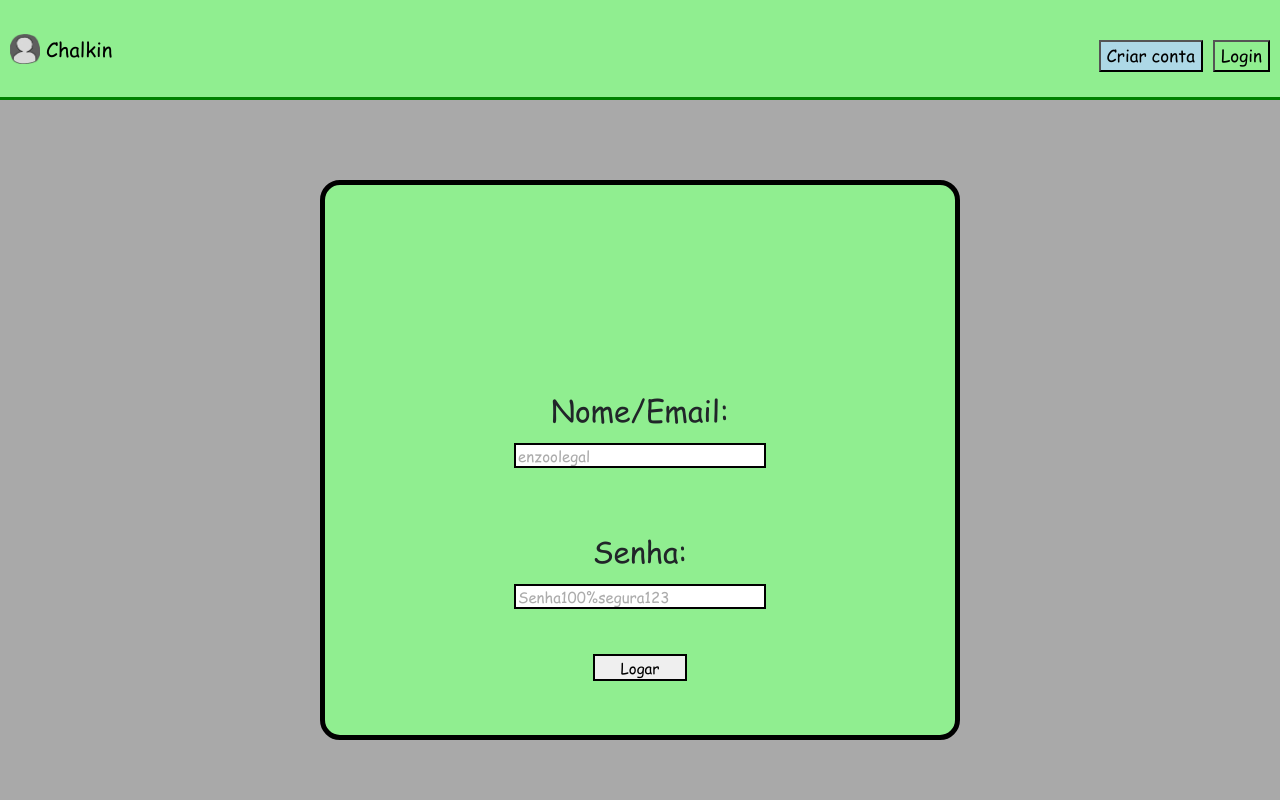
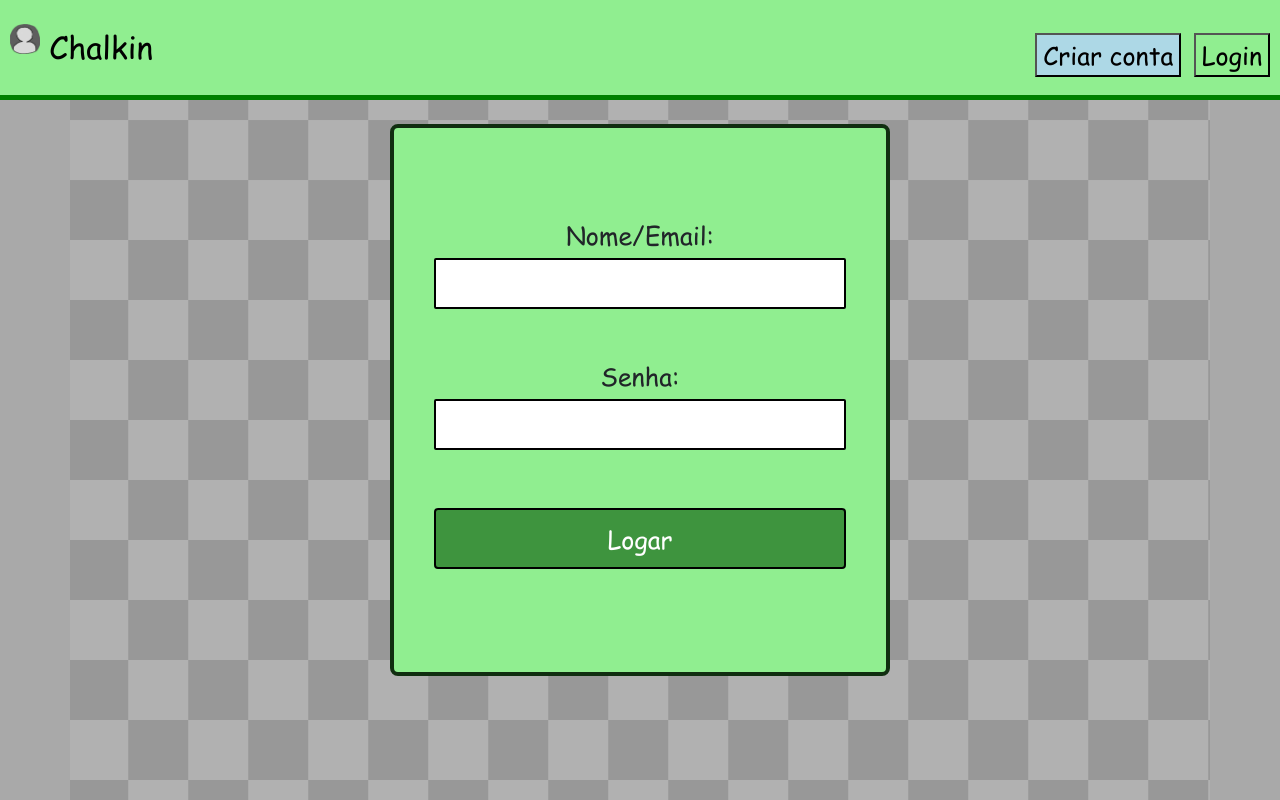
Before and after one commit to Enzopyetroo/Chalkin, a PHP site: page /login.php in a window 1280 px wide. Run offline with PHP 8.4, Linux system fonts and the light colour scheme; some libraries are stand-ins or nearby versions.

Commit message:
melhorias na página de login, background de checkers wip

```diff
--- a/login.php
+++ b/login.php
@@ -9,114 +9,101 @@
     <link rel="stylesheet" href="styles.css">
     <link rel="icon" type="image/x-icon" href="Imagens/moço.png">
     <style>
-        h1{
-            font-size: 60px;
-            margin-top: 50px;
+    body, html {
+      height: 100%;
+      margin: 0;
+      display: flex;
+      align-items: center;
+      justify-content: center;
+      font-size: 25px;
     }
-        .Coisa{
-            position:fixed;
+
+    .login-container {
       background-color: #90ee90;
-            border: 5px solid black;
-            border-radius: 20px;
-            width: 30%;
-            height: 70%;
-            top: 75%;
-            right: 50%;
-            font-size: 30px;
-            transform: translate(50%, -75%);
-            justify-content: center;
-            line-break: strict;
+      padding: 40px;
+      border: 4px solid #102e10;
+      width: 500px;
+      border-radius: 8px;
     }
-        form{
-            margin-top: 25%;
+
+    form {
+      display: flex;
+      flex-direction: column;
     }
-        .border{
-            border: 2px solid black !important
+
+    label {
+      margin-top: 10px;
+      margin-bottom: 5px;
     }
-        ::placeholder{
-            color:rgb(172, 172, 172);
-            opacity: 1;
+
+    input {
+      padding: 10px;
+      font-size: 18px;
+      border: 2px solid black;
+      border-radius: 2px;
     }
-        input[type="text"],input[type="password"]{
-            width: 40%;
-            height: 25px;
-            margin-top: 10px;
-            font-size: 15px !important;
-        }
-        input[type="button"]{
-            width: 15%;
-            height: 30px;
-            font-size: 20px;
-            font-size: 15px !important;
+
+    #submit {
+      margin-top: 20px;
+      padding: 10px;
+      background-color:#3e943e;
+      color: white;
+      border: 2px solid black;
+      border-radius: 4px;
+      cursor: pointer;
+      font-size: 25px;
       transition: 0.1s;
     }
 
-        #chalkin{
+    #submit:hover {
+      filter: brightness(110%);
+      scale: 1.025;
+    }
+
+    span {
+      color: red;
+    }
+
+    p {
+      margin: 5px 0;
+      font-size: 20px;
+    }
+
+    .erro{
+        color: red;
+    }
+
+    .container {
+        overflow: hidden;
         position: absolute;
-            top: 50%;
-            right: 50%;
-            transform: translate(50%, -50%);
-            z-index: 0;
+        z-index: -1;
         width: 100%;
+        height: 100%;
+        margin: 0;
         opacity: 0.1;
-            filter: blur(10px);
-            font-size: 400px;
     }
-        span{
-            color: red;
-            font-size: 20px;
-            display: none;
+
+    .sliding-background {
+        background: url("Imagens/checkers.png");
+        height: 100vh;
+        width: 300%;
+        animation: slide 60s linear infinite;
     }
-        #submit:active{
-            scale: 0.98;
+
+    @keyframes slide{
+        0% {
+            transform: translate3d(0, 0, 0);
         }
-                @media only screen and (max-width: 1500px) {
-            .coisa{
-                width: 50%;
+        100% {
+            transform: translate3d(-100vw, 0, 0);
         }
     }
-        @media only screen and (max-width: 1000px) {
-            .coisa{
-                width: 70%;
-            }
-        }
-        @media only screen and (max-width: 600px) {
-            .coisa{
-                width: 100%;
-                height: 100%;
-                transform: translate(50%, -50%);
-            }
-            #titulo {
-                font-size:45px;
-            }
-            #submit{
-                width: 30%;
-                height: 5%
-            }
-            input[type="text"],input[type="password"],input[type="email"]{
-                width: 70%;
-            }
-        }
-        @media only screen and (max-height: 800px) {
-            #submit{
-                height: 5%
-            }
-            input[type="text"],input[type="password"],input[type="email"]{
-                height: 25px;
-            }
-        }
-        @media only screen and (max-width: 300px) {
-            label{
-                font-size: 20px
-            }
-            #titulo {
-                font-size:30px;
-            }
-            #submit{
-                width: 50%;
-            }
-        }
+
   </style>
+</head>
+<body>
+
+
     <script>
     if ( window.history.replaceState ) {
         window.history.replaceState( null, null, window.location.href );
@@ -153,27 +140,27 @@
     }
     </script>
 <body id="body">
-
+<div class="container">
+  <div class="sliding-background"></div>
+</div>
 <?php include 'header.php'?>
 
-<br><br><br><br><br>
-<marquee id="chalkin">Chalkin</marquee>
-<h1 id="titulo">LOGIN</h1>
+<div class="login-container">
     <div class="Coisa">
         <br>
             <form action="" method="post">
-                <label for="fnome">Nome/Email:</label><br>
-                <input class="border" minlength="3" type="text" id="fnome" name="fnome" placeholder="enzoolegal" required onkeyup="trimfunc(this)">
-                <p style="font-size:20px" id="jatem"> </p>
+                <label for="fnome">Nome/Email:</label>
+                <input minlength="3" type="text" id="fnome" name="fnome" placeholder="enzoolegal" required onkeyup="trimfunc(this)">
                 <br>
 
-                <label for="senha" minlength="6">Senha:</label><br>
-                <input class="border" type="password" id="senha" name="senha" placeholder="Senha100%segura123" required autocomplete="off" onkeyup="trimfunc(this)"><br><br>
+                <label for="senha" minlength="6">Senha:</label>
+                <input type="password" id="senha" name="senha" placeholder="Senha100%segura123" required autocomplete="off" onkeyup="trimfunc(this)"><br>
 
                 <!--<input type="checkbox"><label style="font-size: 20px;"> Me manter logado</label><br><br>-->
-                <input class="border botoes" type="button" value="Logar" id="submit" onclick="submitform()"><br><br>
-                <span id="falhou">Email ou senha incorreta</span>
+                <input class="botoes" type="button" value="Logar" id="submit" onclick="submitform()"><br>
+                <span style="display: none;" id="falhou">Email ou senha incorreta</span>
             </form>
+    </div>
 </div>
 </body>
 </html>
```
Also changed, not shown: register.php (+33 -1 lines), Imagens/checkers.png (added). Lines whose indentation alone changed are shown as unchanged.
